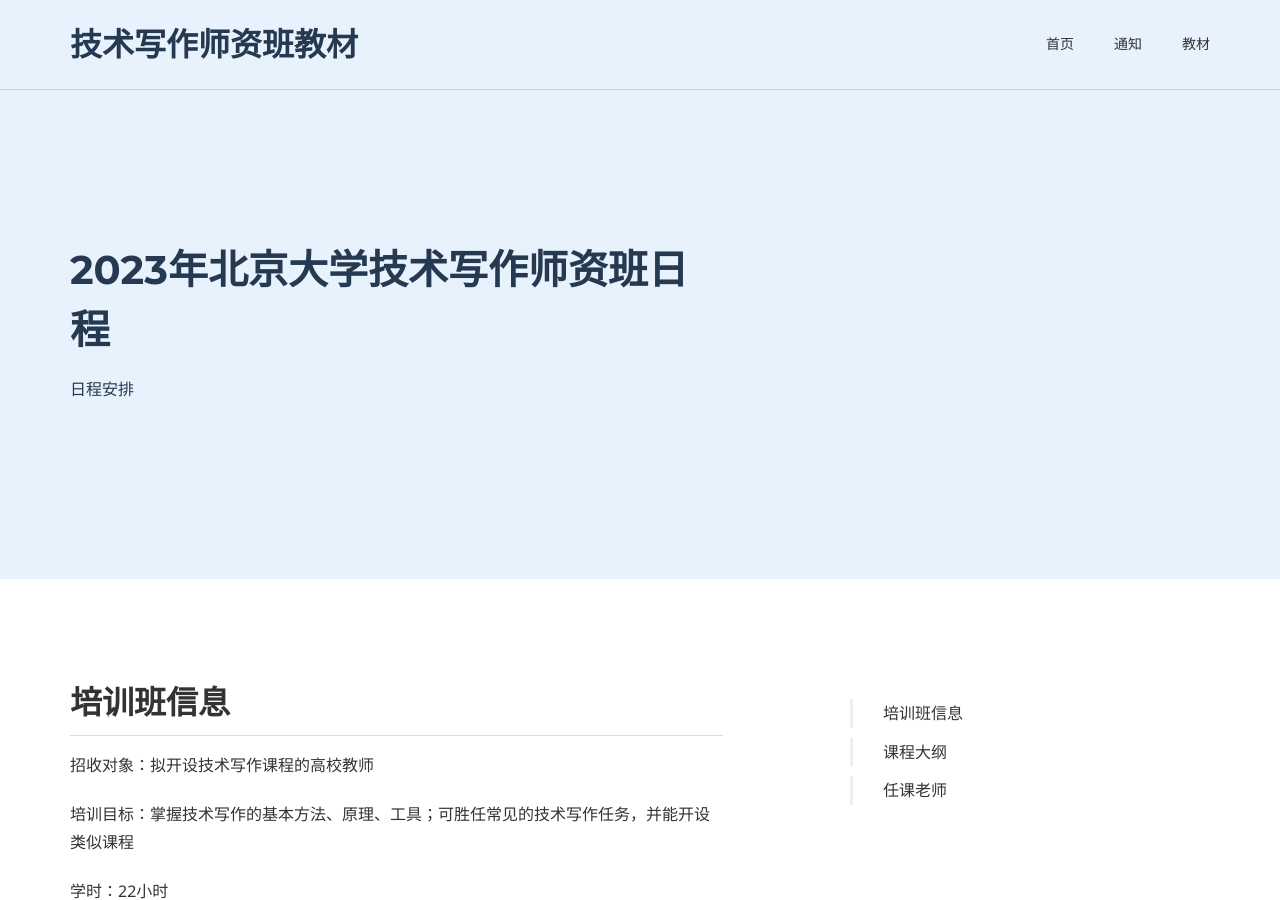
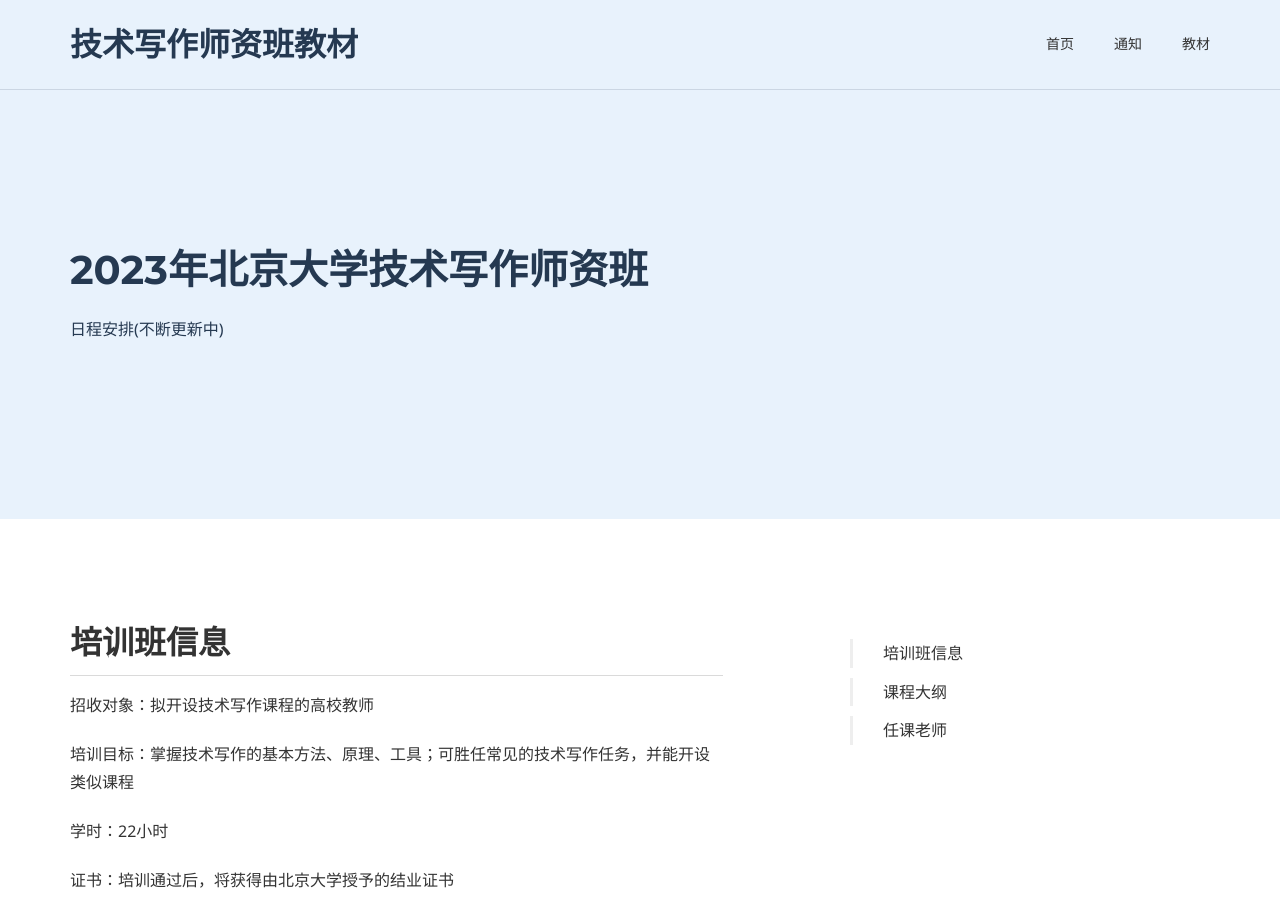
Before and after one commit to galty687/tc-training, a Jekyll site: the page built from doks-theme/_posts/2018-05-30-notice.md, in a window 1280 px wide and 900 px high. Built offline with Jekyll 4.4.1, drawn with Linux system fonts in a browser that asks for light colours; some web fonts are replaced.

Commit message:
update schedule

```diff
--- a/doks-theme/_posts/2018-05-30-notice.md
+++ b/doks-theme/_posts/2018-05-30-notice.md
@@ -1,10 +1,10 @@
 ---
 
-title: 2023年北京大学技术写作师资班日程
+title: 2023年北京大学技术写作师资班
 layout: default
 author: 高志军
 permalink: /schedule/
-description: 日程安排
+description: 日程安排(不断更新中)
 
 
 ---
@@ -52,3 +52,8 @@
 - 俞敬松，北京大学软件与微电子学院教授
 
 - 高志军，北京大学软件与微电子学院讲师
+
+
+
+
+更新时间：2023年7月25日
```
